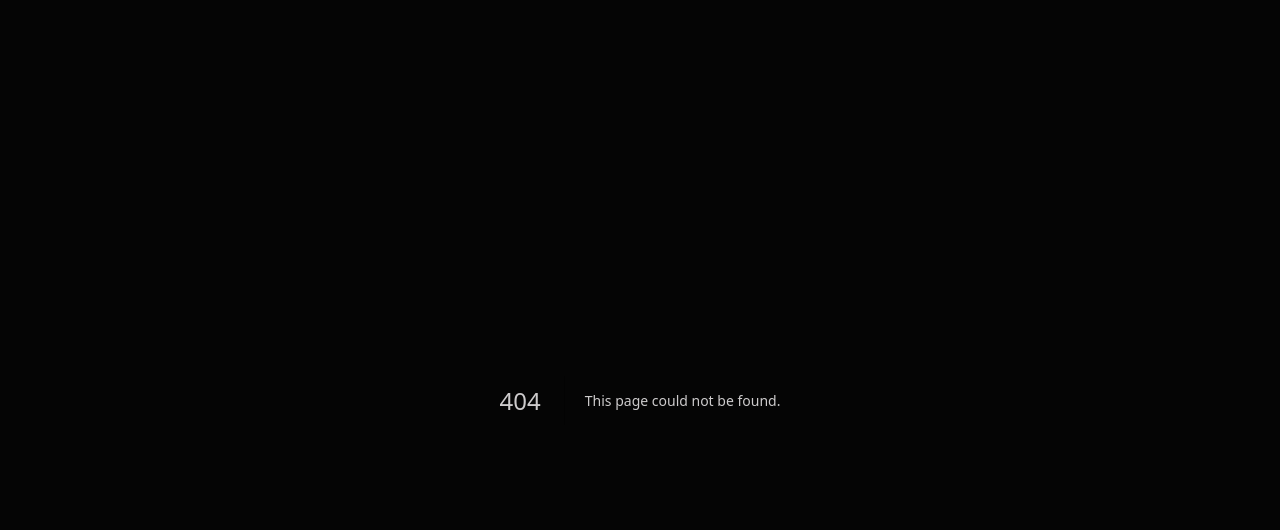
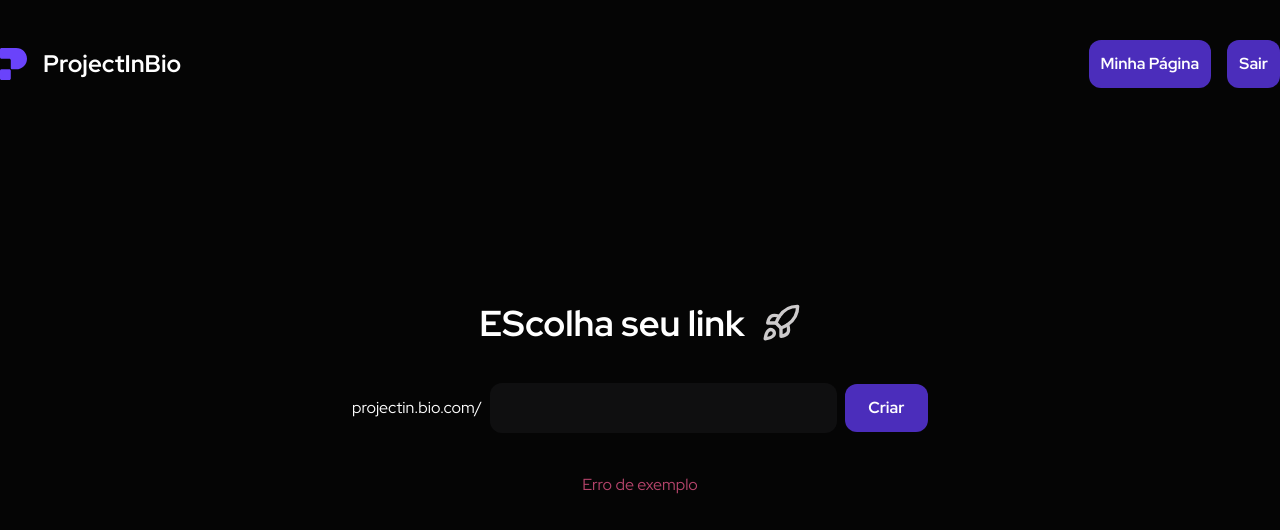
Before and after one commit to gabrieldesiderio/project-in-bio, a Next.js app: page /criar in a window 1280 px wide. Before the commit this address had no page. Shown: the top 530 px of the page. Built offline with nearby package versions, Linux system fonts and the light colour scheme.

Commit message:
create link page

```diff
--- /dev/null
+++ b/src/app/criar/page.tsx
@@ -0,0 +1,26 @@
+import { Header } from "@/components/landing-page/header";
+import { Button } from "@/components/ui/button";
+import { Input } from "@/components/ui/input";
+import { Rocket } from "lucide-react";
+
+export default function Create() {
+  return (
+    <div className="max-w-7xl mx-auto">
+      <Header />
+      <div className="h-screen flex flex-col gap-10 items-center justify-center max-w-xl mx-auto">
+        <div className="flex items-center gap-4">
+          <h1 className="text-4xl font-bold text-white">EScolha seu link</h1>
+          <Rocket className="size-10" />
+        </div>
+        <form action="" className="w-full flex items-center gap-2">
+          <span className="text-white">projectin.bio.com/</span>
+          <Input />
+          <Button className="w-[126px]">Criar</Button>
+        </form>
+        <div>
+          <span className="text-accent-pink">Erro de exemplo</span>
+        </div>
+      </div>
+    </div>
+  );
+}
```
